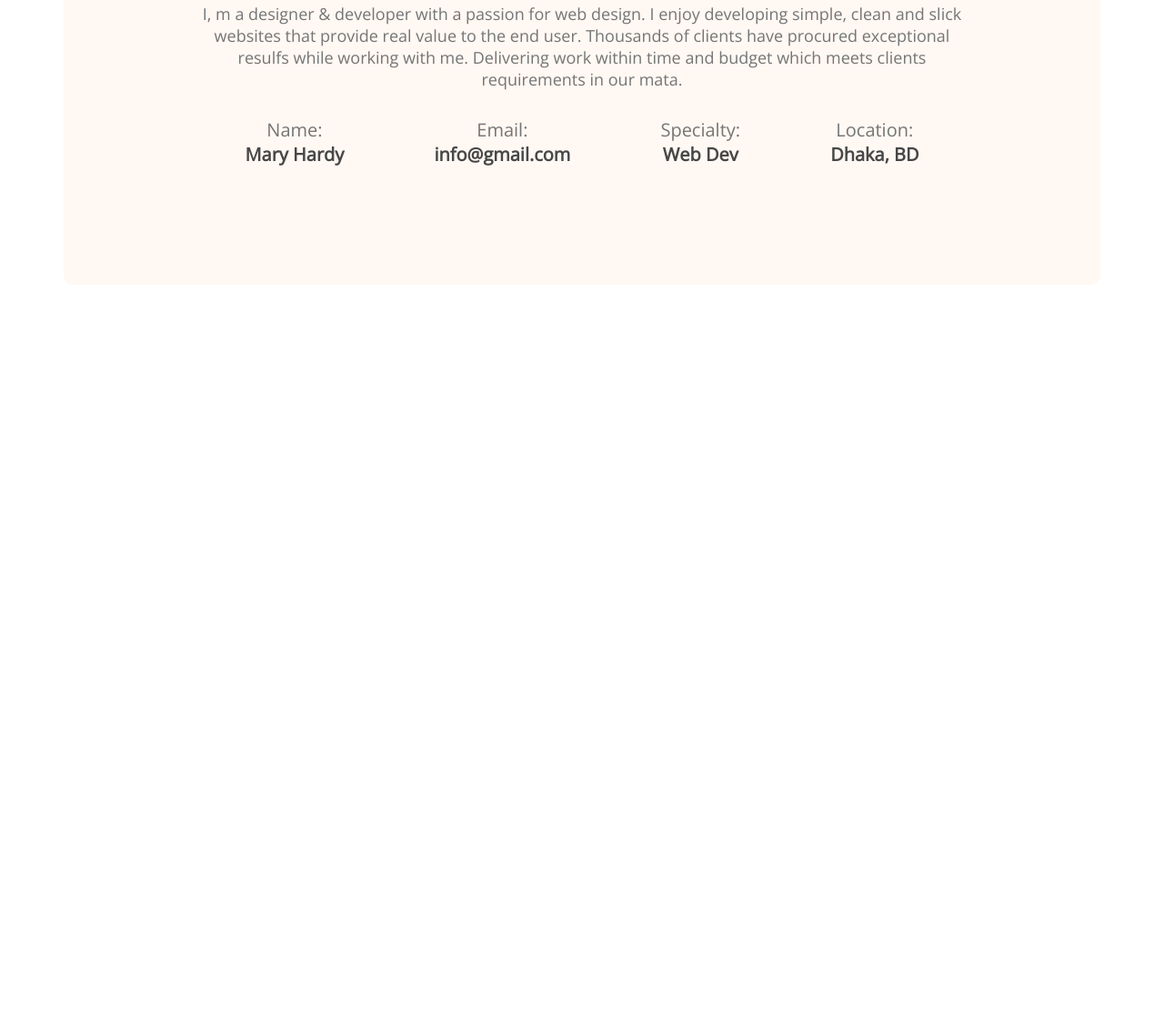
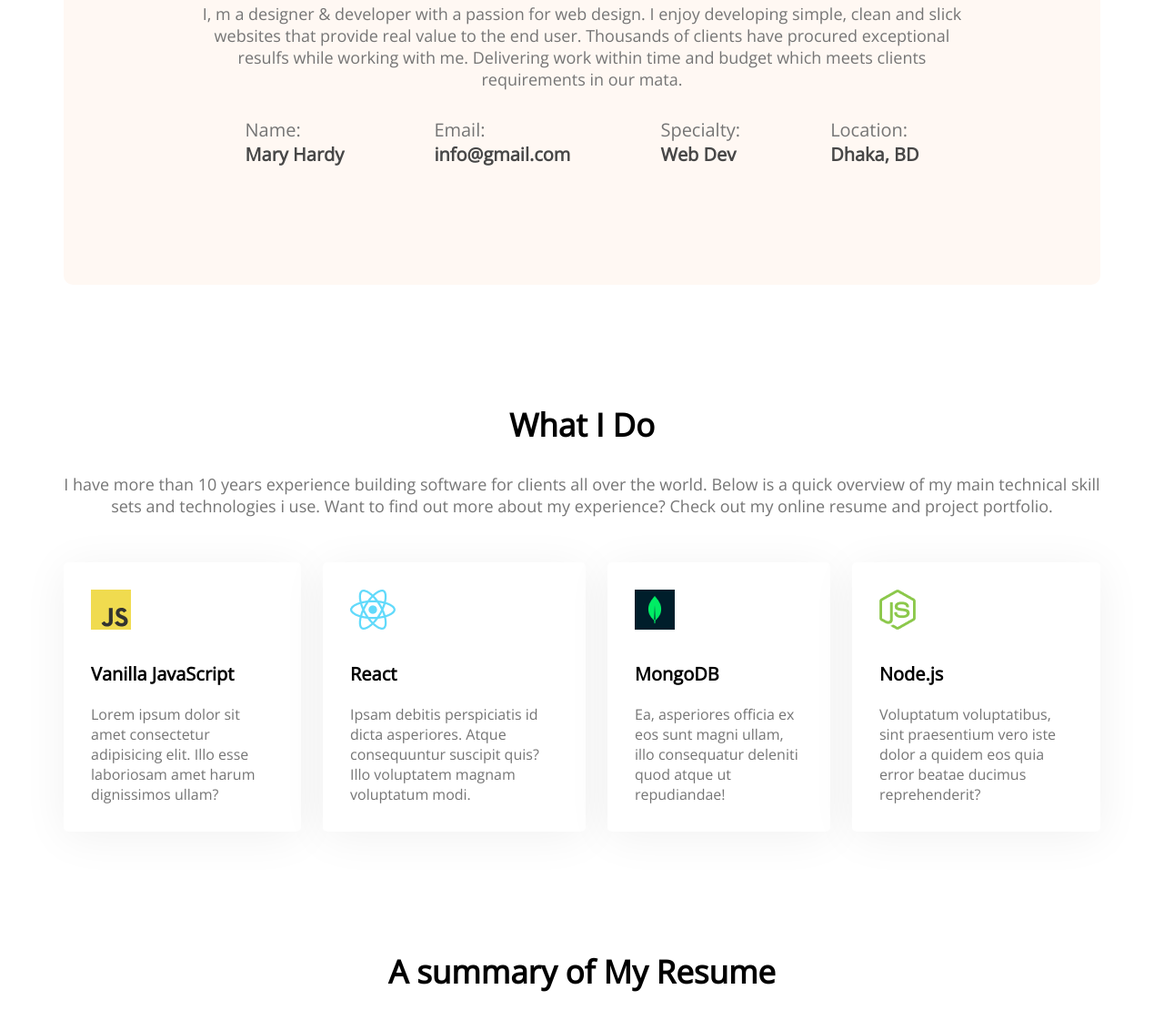
Before and after one commit to iffarurrahat/developer-portfolio, a plain HTML site: page index.html in a window 1280 px wide. Shown: the part 1174-2295 px from the top of the page at 91% size. Before the commit the page ends 1487 px from the top, so only its background shows below. Drawn offline with nearby package versions, Linux system fonts and the light colour scheme.

Commit message:
added skill content

```diff
--- a/index.html
+++ b/index.html
@@ -52,6 +52,42 @@
                 </div>
             </div>
         </section>
+        <!-- what i do section -->
+        <section class="what-i-do">
+            <h3 class="section-title">What I Do</h3>
+            <p class="section-description" style="margin-bottom: 50px;">
+                I have more than 10 years experience building software for clients all over the world. Below is a quick overview of my main technical skill sets and technologies i use. Want to find out more about my experience? Check out my online resume and project portfolio.
+            </p>
+            <div class="skills-container">
+                <div class="skill">
+                    <img src="images/icons/js.png" alt="">
+                    <p class="skill-title">Vanilla JavaScript</p>
+                    <p class="skill-description">Lorem ipsum dolor sit amet consectetur adipisicing elit. Illo esse laboriosam amet harum dignissimos ullam?</p>
+                </div>
+                <div class="skill">
+                    <img src="images/icons/react.png" alt="">
+                    <p class="skill-title">React</p>
+                    <p class="skill-description">Ipsam debitis perspiciatis id dicta asperiores. Atque consequuntur suscipit quis? Illo voluptatem magnam voluptatum modi.</p>
+                </div>
+                <div class="skill">
+                   <img src="images/icons/mongo.png" alt="">
+                    <p class="skill-title">MongoDB</p>
+                    <p class="skill-description">Ea, asperiores officia ex eos sunt magni ullam, illo consequatur deleniti quod atque ut repudiandae!</p>
+                </div>
+                <div class="skill">
+                    <img src="images/icons/nodejs.png" alt="">
+                    <p class="skill-title">Node.js</p>
+                    <p class="skill-description">Voluptatum voluptatibus, sint praesentium vero iste dolor a quidem eos quia error beatae ducimus reprehenderit?</p>
+                </div>
+            </div>
+        </section>
+        <!-- Resume Section -->
+        <section class="resume">
+            <div class="section-title">A summary of My Resume</div>
+            <div class="resume-content">
+                <div></div>
+            </div>
+        </section>
     </main>
     <footer></footer>
 </body>
--- a/styles/portfolio.css
+++ b/styles/portfolio.css
@@ -65,23 +65,26 @@ main{
     max-width: 1140px;
     margin: 0 auto;
 }
+section{
+    margin-top: 130px;
+}
 /* about style */
 .about{
-    margin-top: 130px;
     background: #FFF8F3;
     border-radius: 10px;
     padding: 130px 150px;
-    text-align: center;
 }
 .section-title{
     margin-bottom: 30px;
     font-weight: 700;
     font-size: 35px;
+    text-align: center;
 }
 .section-description{
     font-size: 18px;
     color: #757575;
     margin-bottom: 30px;
+    text-align: center;
 }
 /* about style */
 .about-info-container{
@@ -97,3 +100,23 @@ main{
     font-size: 20px;
     color: #474747;
 }
+/* what i do style */
+.skills-container{
+    display: flex;
+    gap: 24px;
+}
+.skill{
+    background: #FFFFFF;
+    box-shadow: 0px 6px 50px rgba(0, 0, 0, 0.06);
+    border-radius: 5px;
+    padding: 30px;
+}
+.skill-title{
+    font-weight: 700;
+    font-size: 20px;
+    margin: 30px 0 20px;
+}
+.skill-description{
+    color: #757575;
+}
+/* Resume style */
```
